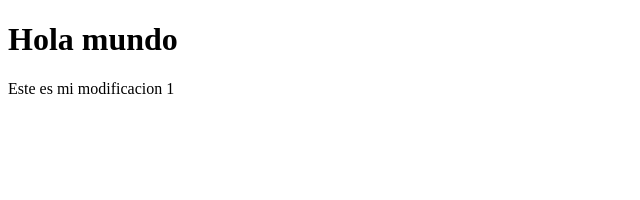
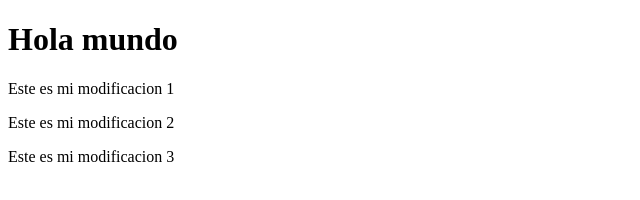
Before and after one commit to clauCD/HolaMundo, a plain HTML site: page index.html in a window 1280 px wide. Shown: the whole page, without its empty margins (0-640 px from the left). Drawn offline with Linux system fonts and the light colour scheme.

Commit message:
actualizacion enesioma

```diff
--- a/index.html
+++ b/index.html
@@ -9,5 +9,9 @@
 <body>
    <h1>Hola mundo</h1>
    <p>Este es mi modificacion 1</p>
+   <p>Este es mi modificacion 2</p>
+   <p>Este es mi modificacion 3</p>
+
+
 </body>
 </html>
```
